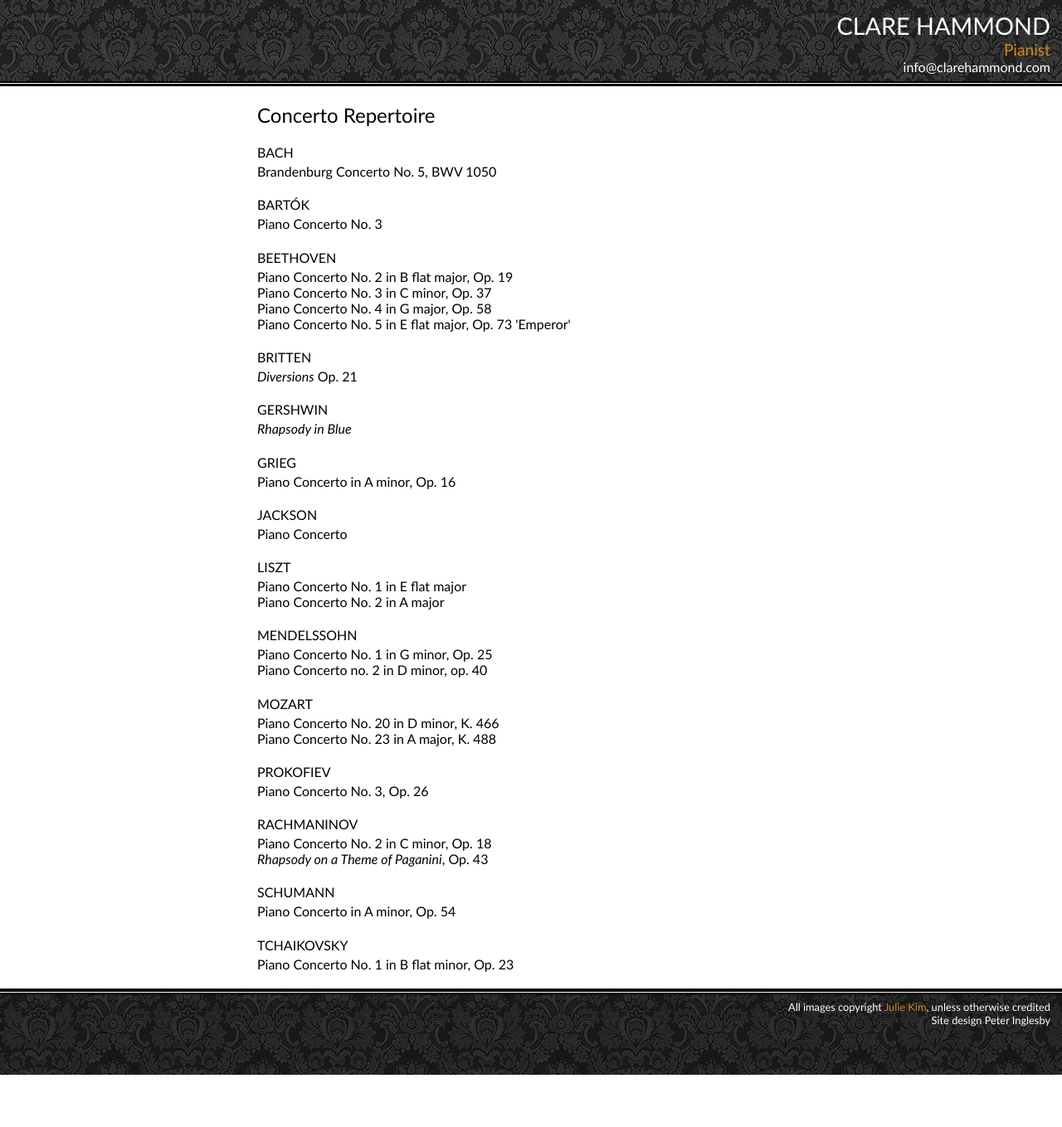
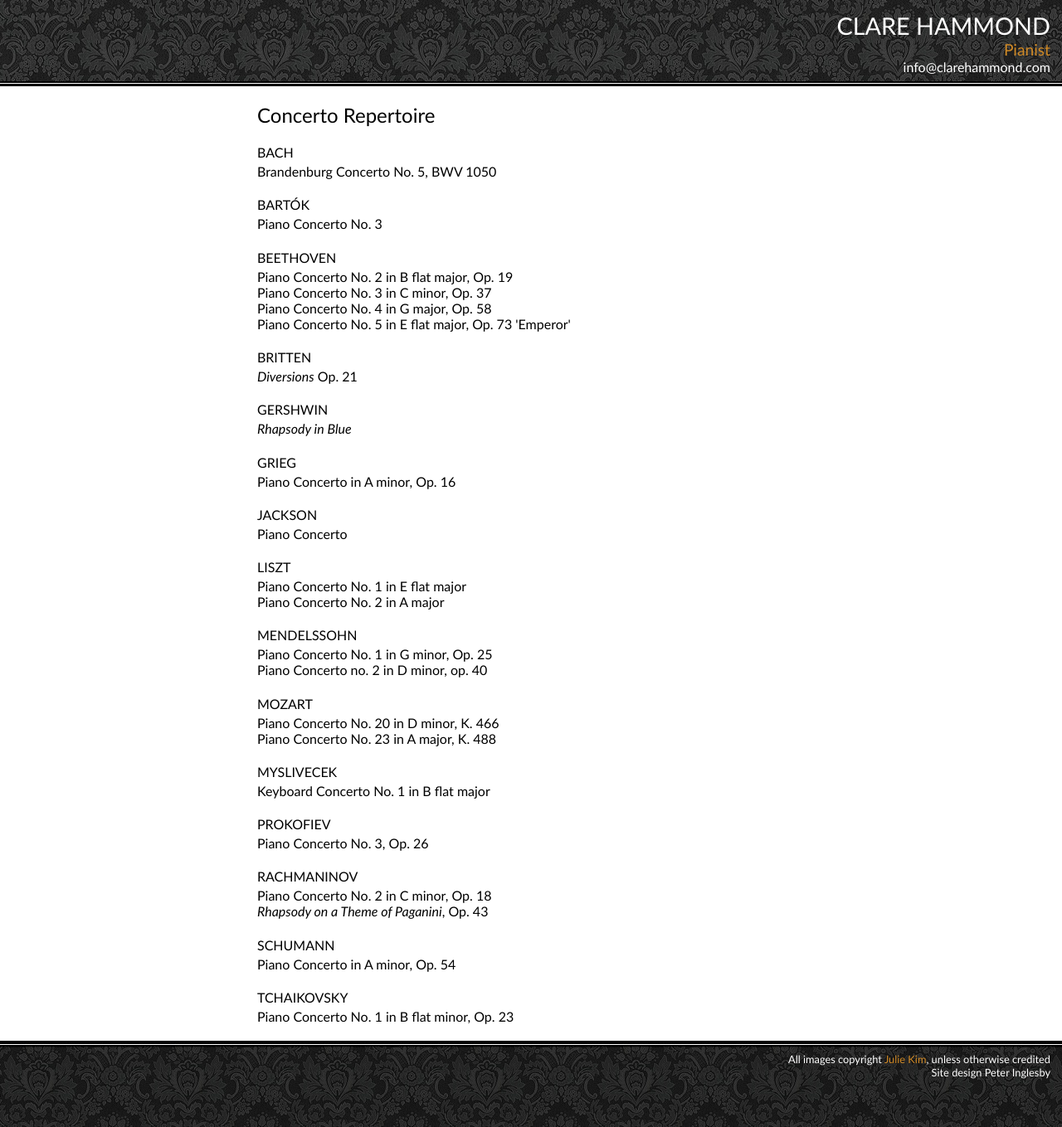
Before and after one commit to hammonc/clarehammond.com, a Jekyll site: the page built from concerto-repertoire.html, in a window 1280 px wide. Shown: the whole page at 83% size. Built offline with Jekyll 4.4.1, drawn with Linux system fonts in a browser that asks for light colours; before the commit the page ends 1296 px from its top, so only the background shows below that.

Commit message:
concerto rep update

```diff
--- a/concerto-repertoire.html
+++ b/concerto-repertoire.html
@@ -40,6 +40,9 @@ layout: repertoire
 <p>Piano Concerto No. 20 in D minor, K. 466</p>
 <p>Piano Concerto No. 23 in A major, K. 488</p>
 
+<h4>MYSLIVECEK</h4>
+<p>Keyboard Concerto No. 1 in B flat major</p>
+
 <h4>PROKOFIEV</h4>
 <p>Piano Concerto No. 3, Op. 26</p>
 
```
